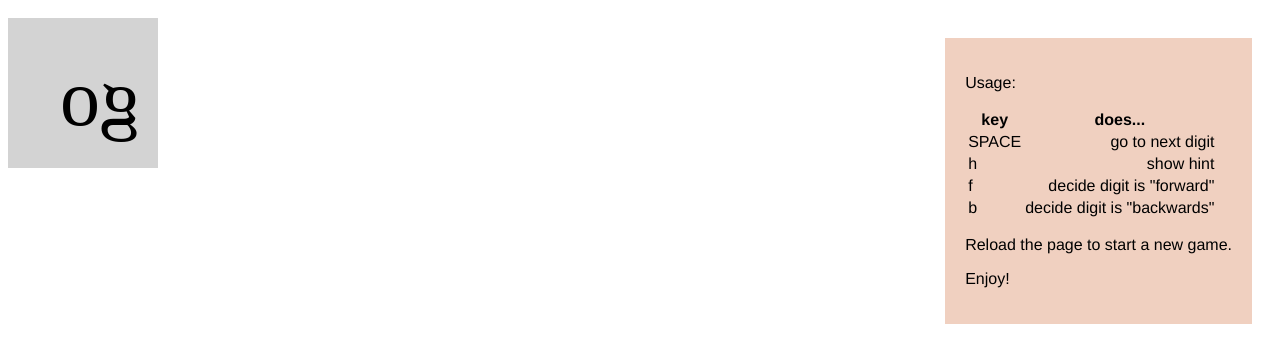
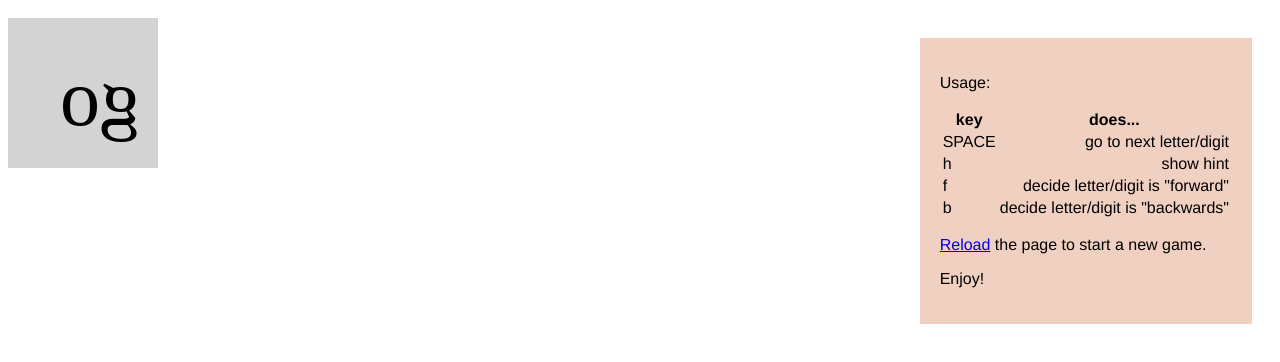
Before and after one commit to ecashin/flippitydigits, a website: page web/index.html in a window 1280 px wide. Shown: the part 48-410 px from the top of the page. Drawn offline with Linux system fonts and the light colour scheme.

Commit message:
Update help after adding letter support

```diff
--- a/web/index.html
+++ b/web/index.html
@@ -42,12 +42,12 @@
       <p>Usage:</p>
       <table>
 	  <tr><th>key</th><th>does...</th></tr>
-	  <tr><td>SPACE</td><td class="right-col">go to next digit</td></tr>
+	  <tr><td>SPACE</td><td class="right-col">go to next letter/digit</td></tr>
 	  <tr><td>h</td><td class="right-col">show hint</td></tr>
-	  <tr><td>f</td><td class="right-col">decide digit is "forward"</td></tr>
-	  <tr><td>b</td><td class="right-col">decide digit is "backwards"</td></tr>
+	  <tr><td>f</td><td class="right-col">decide letter/digit is "forward"</td></tr>
+	  <tr><td>b</td><td class="right-col">decide letter/digit is "backwards"</td></tr>
       </table>
-      <p>Reload the page to start a new game.</p>
+      <p><a href="#" id="reload">Reload</a> the page to start a new game.</p>
       <p>Enjoy!</p>
     </div>
   </body>
--- a/web/src/flippity.js
+++ b/web/src/flippity.js
@@ -31,7 +31,10 @@ var Flippity;
             $("body").append($audio);
         }
     }
-    Flippity.init = loadAudio;
+    Flippity.init = function () {
+        loadAudio();
+        $("#reload").click(function () { location.reload(); });
+    }
 
     function ok_digit(n: number): boolean {
         return (n !== 8 && n !== 0 && n !== last_n);
--- a/web/static/js/flippity.js
+++ b/web/static/js/flippity.js
@@ -31,7 +31,10 @@ var Flippity;
             $("body").append($audio);
         }
     }
-    Flippity.init = loadAudio;
+    Flippity.init = function () {
+        loadAudio();
+        $("#reload").click(function () { location.reload(); });
+    }
 
     function ok_digit(n        )          {
         return (n !== 8 && n !== 0 && n !== last_n);
```
